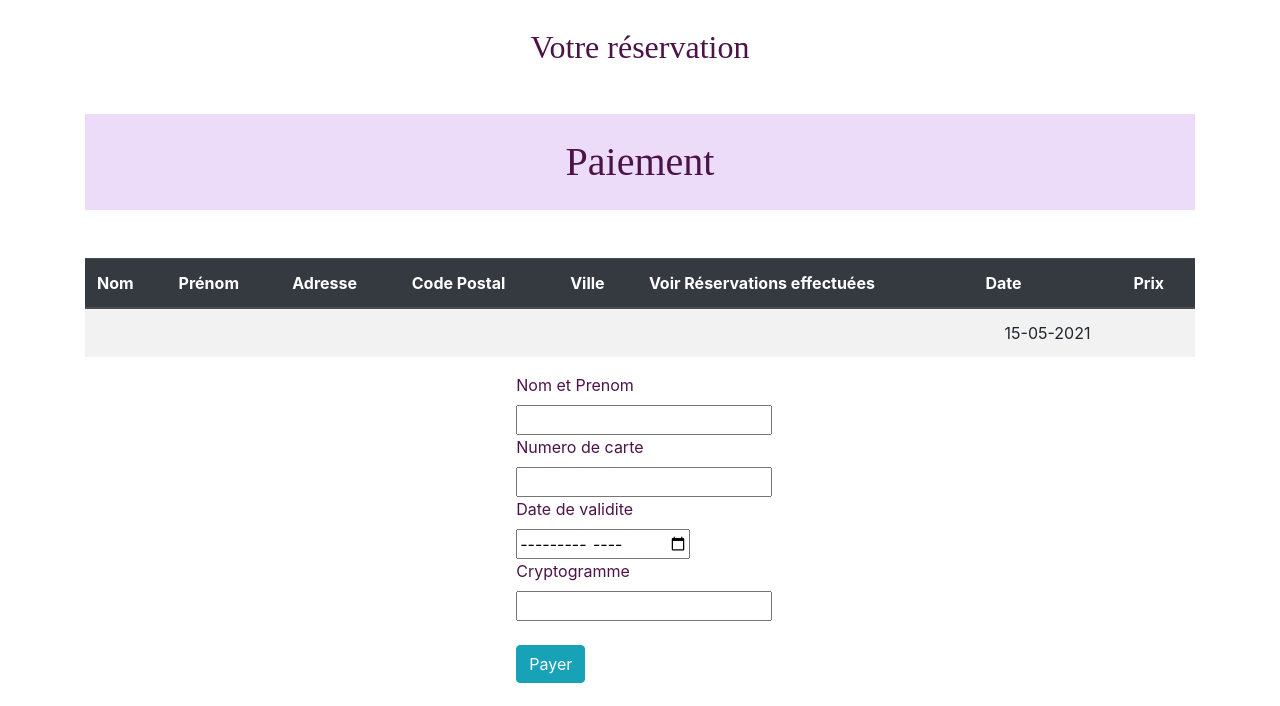
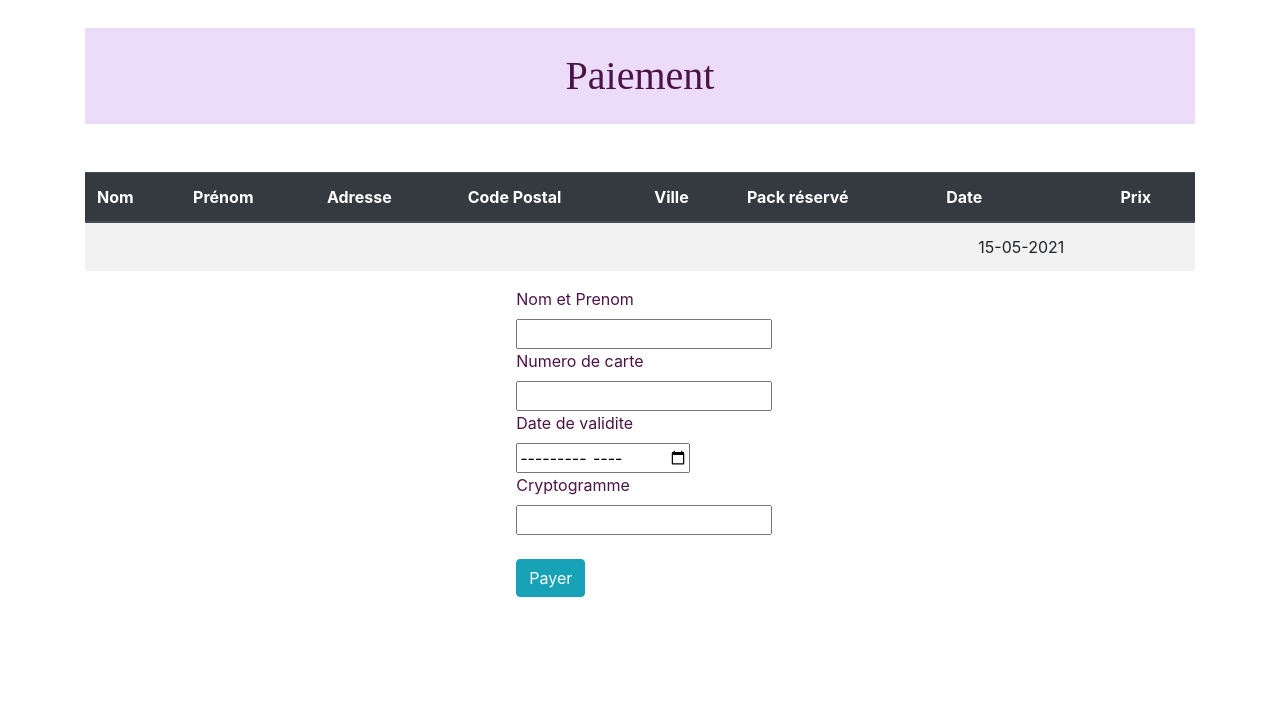
Before and after one commit to PriscaR78/fetes_un_voeu, a Symfony app: template templates/pagePaiement.html.twig in a window 1280 px wide. Shown: the part 140-846 px from the top of the page. After the commit the page ends 737 px from the top, so only its background shows below. Run offline with Twig, Linux system fonts and the light colour scheme; the template is opened without the code that fills it, so the values that code supplies are empty; some libraries are stand-ins or nearby versions; some web fonts are replaced.

Commit message:
mardi après-m

```diff
--- a/src/Controller/LaurenceController.php
+++ b/src/Controller/LaurenceController.php
@@ -345,7 +345,7 @@ class LaurenceController extends AbstractController
 
             $resa=$reservationRepository->find($reservation->getId());
 
-            $this->addFlash("success", "La réservation a bien été enregistrée");
+            $this->addFlash("success", "Votre réservation est en cours, merci de procéder au paiement pour la finaliser");
             return $this->render("pagePaiement.html.twig",[
                 'reservation'=>$resa]);
 
--- a/templates/pagePaiement.html.twig
+++ b/templates/pagePaiement.html.twig
@@ -3,12 +3,11 @@
 
 
 
-            <h2 class="mt-5 text-center">Votre réservation</h2>
-
     <div class="container mt-4">
         <h1 class="text-center mt-5 mb-5 p-4" style="background-color: #EDDCF9">Paiement</h1>
+
         {% for message in app.flashes('success') %}
-            <div class="col-md-6 bg-secondary p-4 rounded mx-auto text-center text-white mb-3">
+            <div class="col-md-6 bg-info p-4 rounded mx-auto text-center text-white mb-3">
                 {{ message }}
             </div>
         {% endfor %}
@@ -27,7 +26,7 @@
                 <th scope="col">Adresse</th>
                 <th scope="col">Code Postal</th>
                 <th scope="col">Ville</th>
-                <th scope="col">Voir Réservations effectuées</th>
+                <th scope="col">Pack réservé</th>
                 <th scope="col">Date </th>
                 <th scope="col">Prix</th>
             </tr>
@@ -35,8 +34,6 @@
             <tbody class="text-center">
 
                 <tr>
-
-
                     <td>{{ reservation.user.nom }}</td>
                     <td>{{ reservation.user.prenom }}</td>
                     <td>{{ reservation.user.adresse}}</td>
@@ -45,7 +42,6 @@
                     <td>{{ reservation.pack.nom }}</td>
                     <td>{{ reservation.date | date('d-m-Y')}}</td>
                     <td>{{ reservation.pack.prix }}</td>
-
                 </tr>
             </tbody>
         </table>
```
